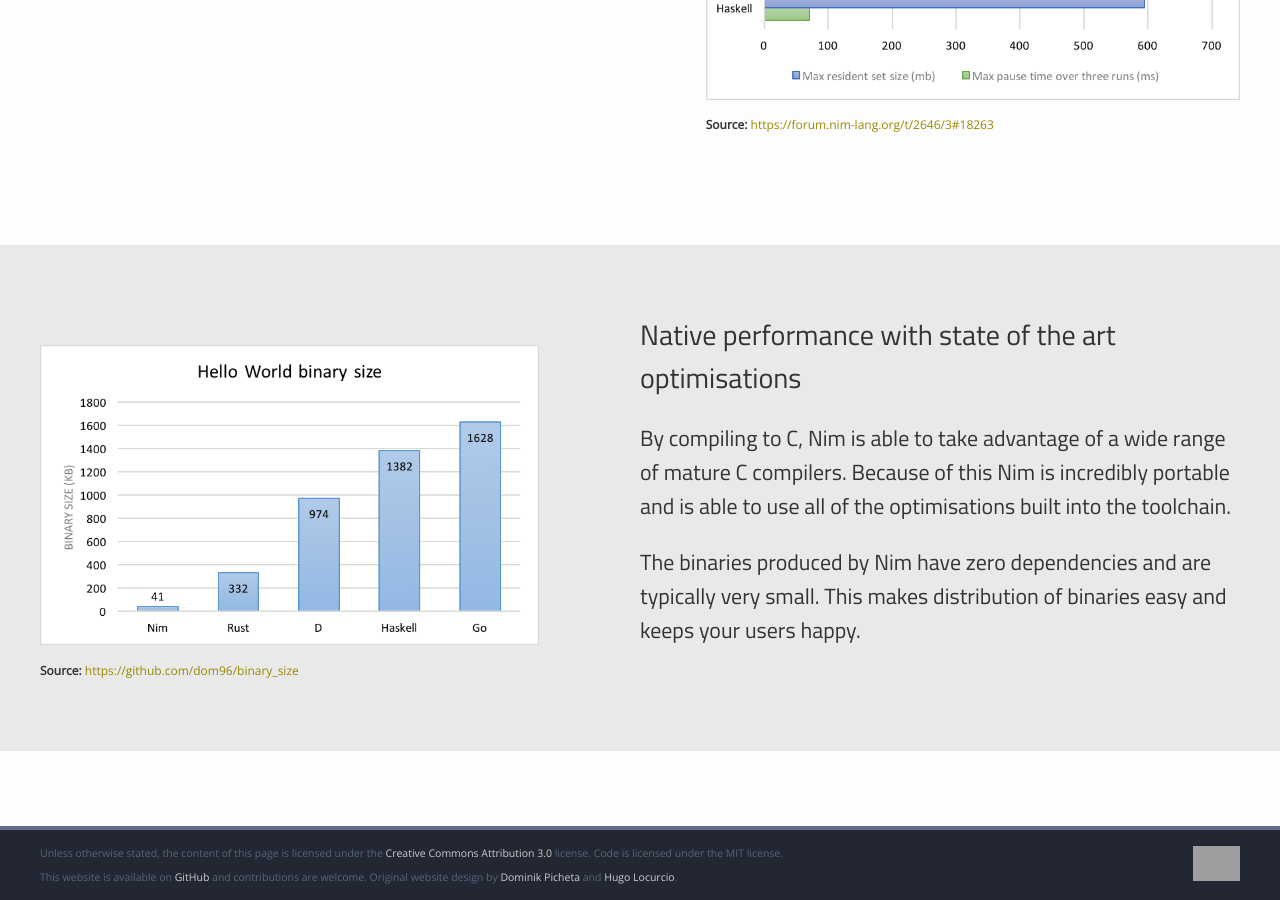
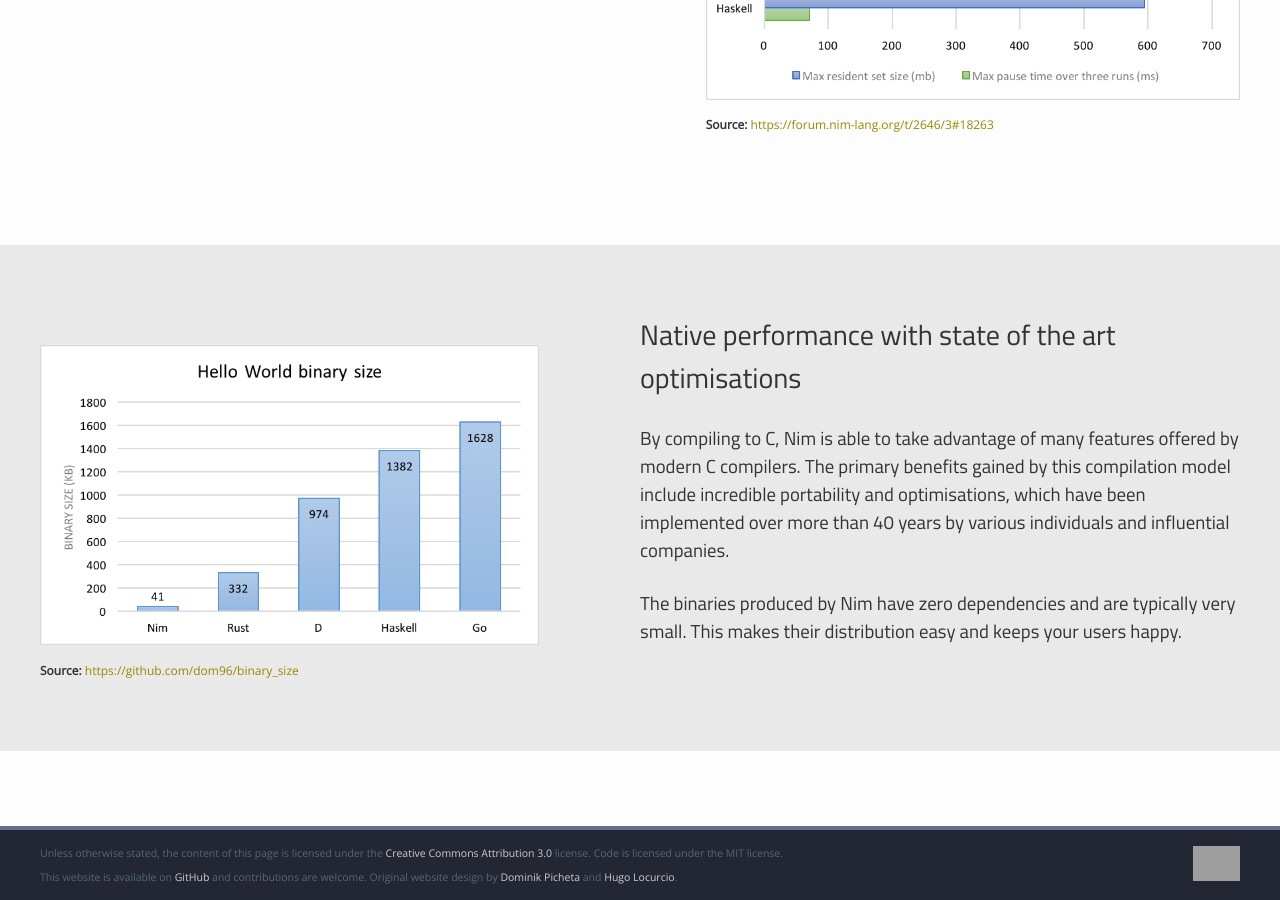
Before and after one commit to nim-lang/website, a Jekyll site: the page built from jekyll_prototype/features.html, in a window 1280 px wide and 900 px high, scrolled down 1412 px. Built offline with Jekyll 4.4.1, drawn with Linux system fonts in a browser that asks for light colours; grey boxes are pictures that could not be loaded.

Commit message:
Small improvements to binary size section.

```diff
--- a/jekyll_prototype/features.html
+++ b/jekyll_prototype/features.html
@@ -100,17 +100,21 @@
         </div>
         <div class="pure-u-1 pure-u-md-1-2">
           <h2>Native performance with state of the art optimisations</h2>
-          <h3>
-            By compiling to C, Nim is able to take advantage of a wide range of mature
-            C compilers. Because of this Nim is incredibly portable and is able to
-            use all of the optimisations built into the toolchain.
-          </h3>
-          <h3>
+          <h4>
+            By compiling to C, Nim is able to take advantage of many
+            features offered by modern C compilers. The primary benefits
+            gained by this compilation model include incredible portability and
+            optimisations, which have been implemented over more than 40 years
+            by various individuals and influential companies.
+          </h4>
+          <h4>
             The binaries produced by Nim have zero dependencies and are
-            typically very small. This makes distribution of binaries easy
+            typically very small. This makes their distribution easy
             and keeps your users happy.
-          </h3>
+          </h4>
         </div>
       </div>
     </section>
   </section>
+
+  <!-- JS compilation -->
```
